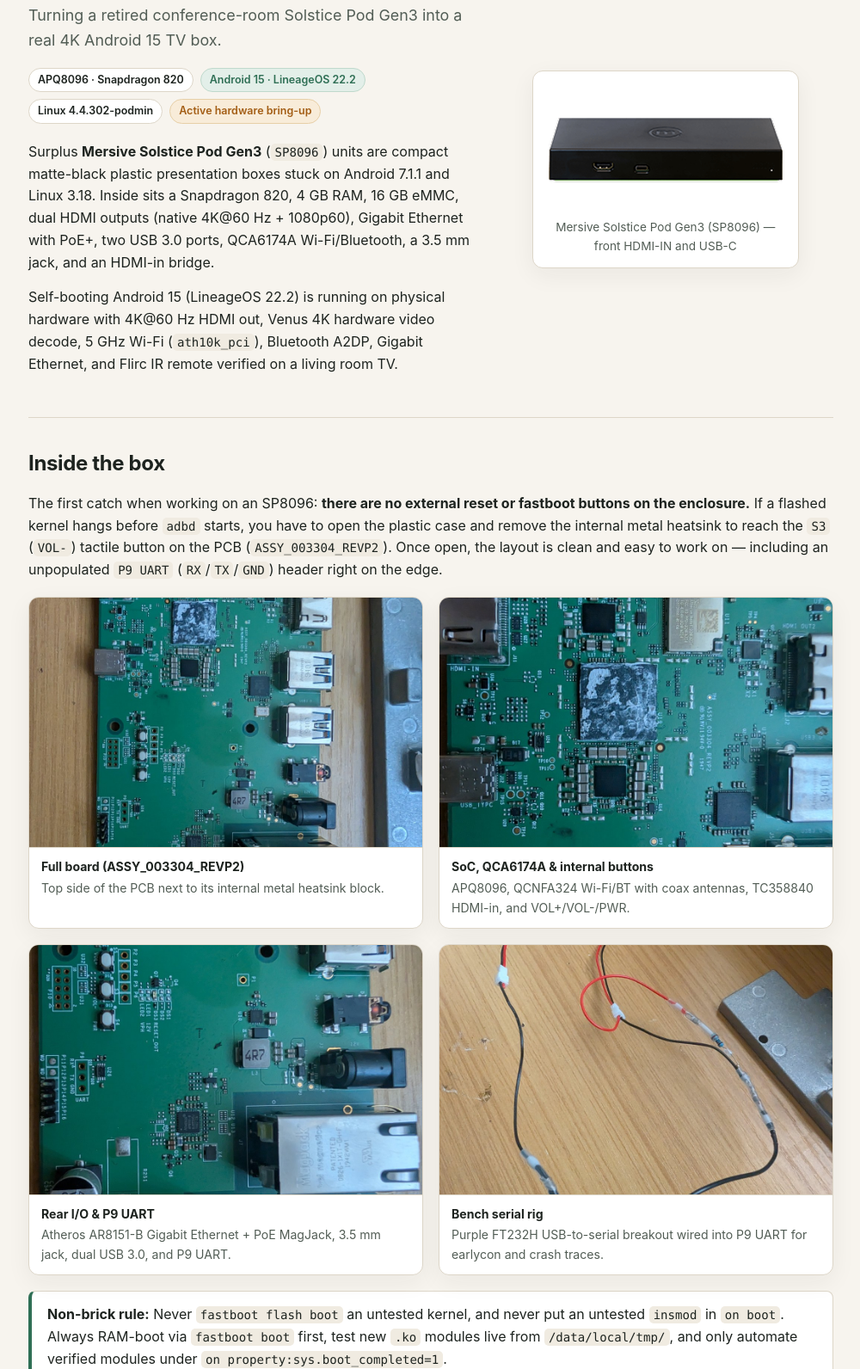
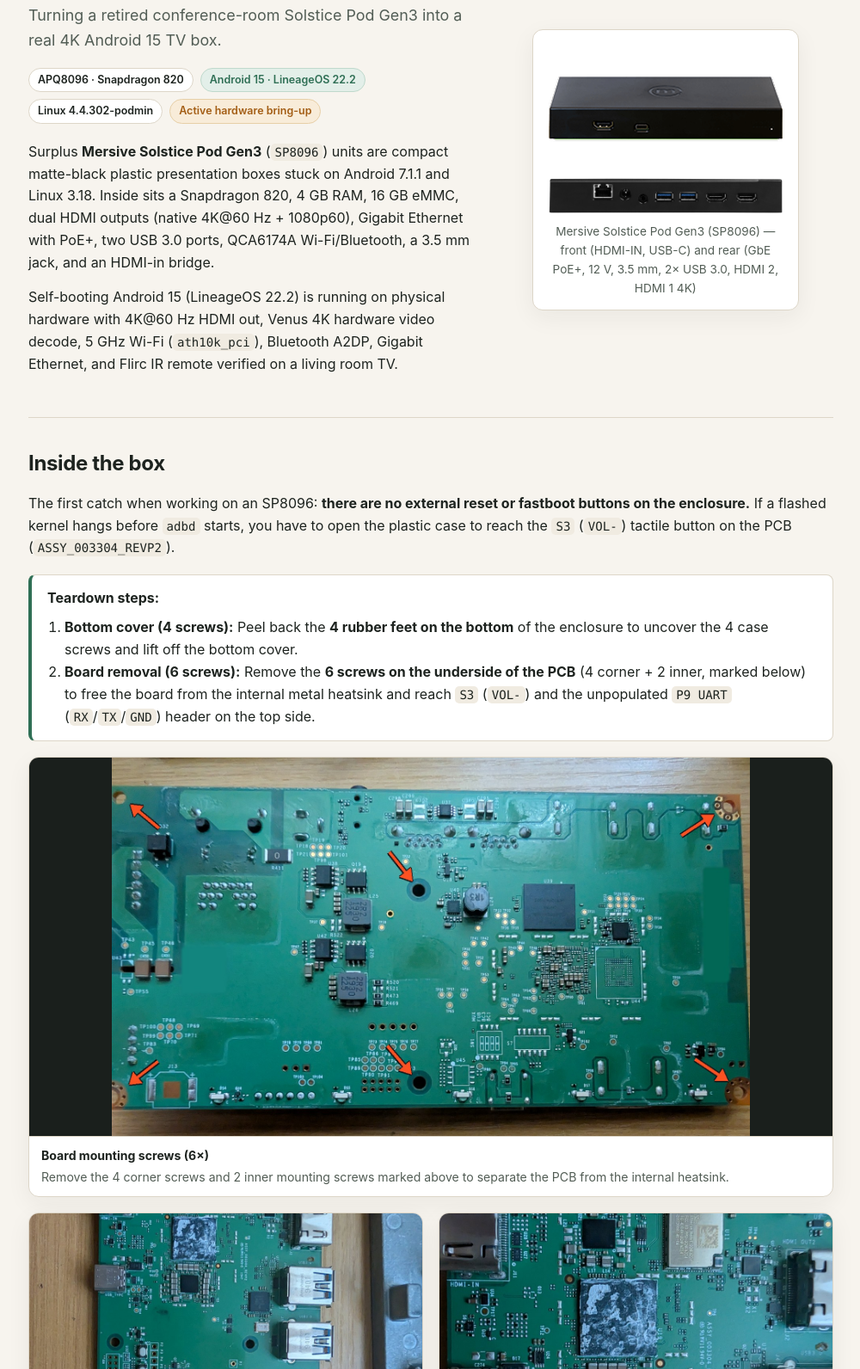
Before and after one commit to NotADevIAmaMeatPopsicle/Solstice-Pod-TV, a plain HTML site: page docs/index.html in a window 1280 px wide. Shown: the part 153-1745 px from the top of the page at 86% size, without its empty margins (139-1139 px from the left). Drawn offline with Linux system fonts and the light colour scheme.

Commit message:
Add rear I/O photo and teardown guide with 6-screw PCB diagram

```diff
--- a/docs/index.html
+++ b/docs/index.html
@@ -341,13 +341,26 @@
       </div>
       <figure class="hero-card">
         <img src="images/solstice-pod-gen3-stock.png" alt="Mersive Solstice Pod Gen3 (SP8096) front view">
-        <figcaption>Mersive Solstice Pod Gen3 (SP8096) — front HDMI-IN and USB-C</figcaption>
+        <img src="images/solstice-pod-gen3-rear.png" alt="Mersive Solstice Pod Gen3 (SP8096) rear I/O panel" style="margin-top: 12px;">
+        <figcaption>Mersive Solstice Pod Gen3 (SP8096) — front (HDMI-IN, USB-C) and rear (GbE PoE+, 12 V, 3.5 mm, 2× USB 3.0, HDMI 2, HDMI 1 4K)</figcaption>
       </figure>
     </div>
 
     <section id="inside">
       <h2>Inside the box</h2>
-      <p>The first catch when working on an SP8096: <strong>there are no external reset or fastboot buttons on the enclosure.</strong> If a flashed kernel hangs before <code>adbd</code> starts, you have to open the plastic case and remove the internal metal heatsink to reach the <code>S3</code> (<code>VOL-</code>) tactile button on the PCB (<code>ASSY_003304_REVP2</code>). Once open, the layout is clean and easy to work on — including an unpopulated <code>P9 UART</code> (<code>RX</code>/<code>TX</code>/<code>GND</code>) header right on the edge.</p>
+      <p>The first catch when working on an SP8096: <strong>there are no external reset or fastboot buttons on the enclosure.</strong> If a flashed kernel hangs before <code>adbd</code> starts, you have to open the plastic case to reach the <code>S3</code> (<code>VOL-</code>) tactile button on the PCB (<code>ASSY_003304_REVP2</code>).</p>
+      <div class="callout">
+        <strong>Teardown steps:</strong>
+        <ol style="margin: 8px 0 0; padding-left: 20px;">
+          <li><strong>Bottom cover (4 screws):</strong> Peel back the <strong>4 rubber feet on the bottom</strong> of the enclosure to uncover the 4 case screws and lift off the bottom cover.</li>
+          <li><strong>Board removal (6 screws):</strong> Remove the <strong>6 screws on the underside of the PCB</strong> (4 corner + 2 inner, marked below) to free the board from the internal metal heatsink and reach <code>S3</code> (<code>VOL-</code>) and the unpopulated <code>P9 UART</code> (<code>RX</code>/<code>TX</code>/<code>GND</code>) header on the top side.</li>
+        </ol>
+      </div>
+
+      <figure class="photo" style="margin-top: 18px;">
+        <img src="images/teardown-pcb-6-screws.jpg" alt="Underside of the SP8096 PCB with arrows pointing to the 6 board mounting screws" style="height: auto; max-height: 440px; object-fit: contain; background: #1a1f1c;">
+        <figcaption><strong>Board mounting screws (6×)</strong>Remove the 4 corner screws and 2 inner mounting screws marked above to separate the PCB from the internal heatsink.</figcaption>
+      </figure>
 
       <div class="grid-2">
         <figure class="photo">
```
Also changed, not shown: docs/images/solstice-pod-gen3-rear.png (added), docs/images/teardown-pcb-6-screws.jpg (added), 1 other file.
